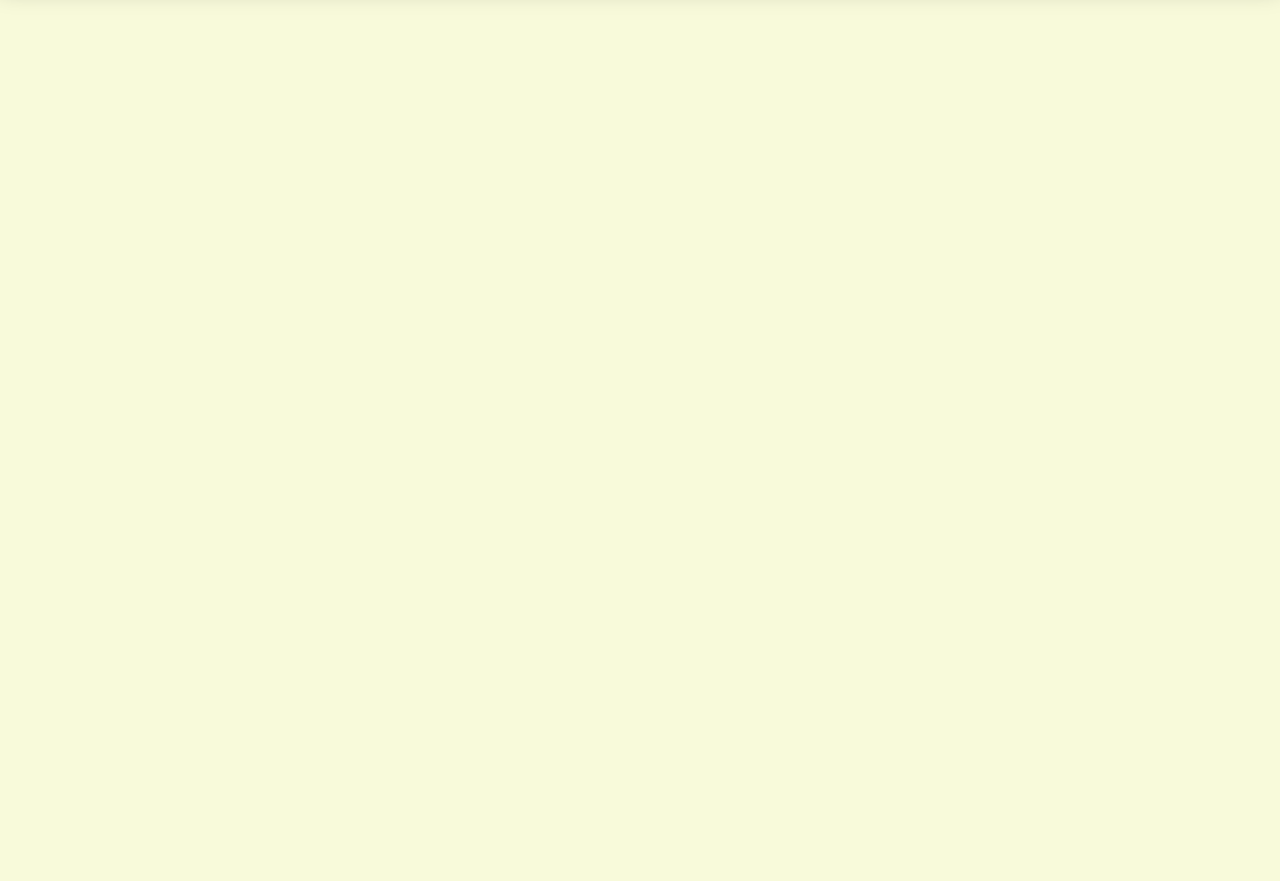
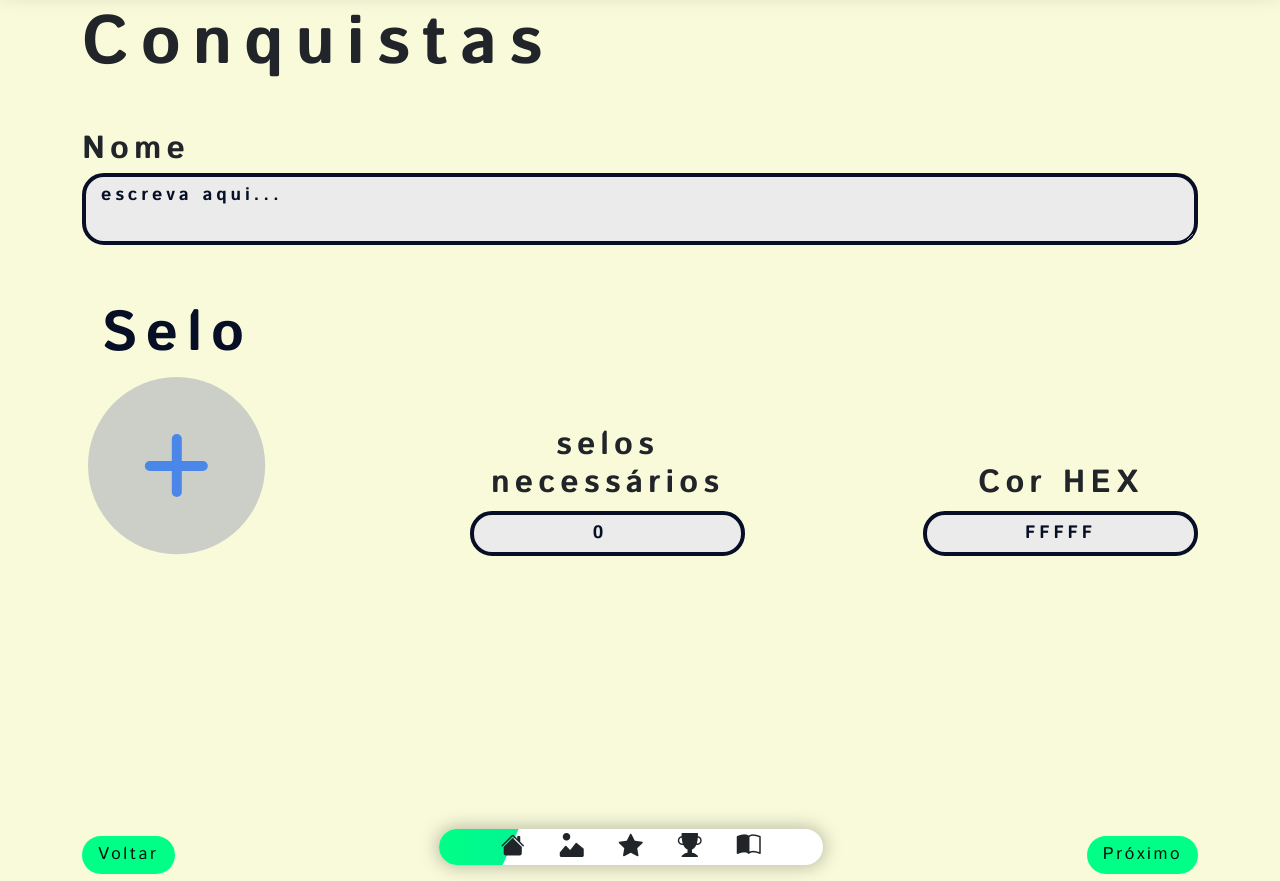
Before and after one commit to DaGitFella/gameficacao-secit.client, an Angular app: page /create_event/reward in a window 1280 px wide. Before the commit this address led to /. Shown: the part 100-981 px from the top of the page. Before the commit the page ends 800 px from the top, so only its background shows below. Built offline with nearby package versions, Linux system fonts and the light colour scheme.

Commit message:
nav menu finished without the logic behind it

```diff
--- a/src/app/app.component.html
+++ b/src/app/app.component.html
@@ -1,4 +1,15 @@
 <app-header></app-header>
 <div class="container">
   <router-outlet></router-outlet>
+  <div class="row my-5">
+    <div class="col d-flex justify-content-between align-items-center">
+      <button type="button" class="btn d-flex align-items-center">
+        <a class="change-color">Voltar</a>
+      </button>
+      <app-side-bar></app-side-bar>
+      <button type="button" class="btn d-flex align-items-center">
+        <a class="change-color">Próximo</a>
+      </button>
+    </div>
+  </div>
 </div>
--- a/src/app/app.routes.ts
+++ b/src/app/app.routes.ts
@@ -12,7 +12,7 @@ export const routes: Routes = [
   {path: '', component: HomeComponent},
   {path: 'create_event', component: EventComponent},
   {path: 'create_event/stamps', component: StampsComponent},
-  {path: 'create/event/reward', component: RewardComponent},
+  {path: 'create_event/reward', component: RewardComponent},
   {path: 'create_event/activities', component: ActivitiesComponent},
   {path: 'create_event/achievement', component: AchievementComponent},
   {path: 'visualize', component: VisualizeComponent},
--- a/src/app/components/pages/achievement/achievement.component.html
+++ b/src/app/components/pages/achievement/achievement.component.html
@@ -22,19 +22,4 @@
              class="form-control event-input justify-content-center text-spacing fw-bolder text-center">
     </div>
   </div>
-  <div class="row">
-    <div class="col d-flex justify-content-end">
-      <div class="d-flex buttons">
-        <button type="button" class="btn d-flex align-items-center">
-          <a class="change-color">Adicionar</a>
-          <i class="bi bi-plus fw-bolder change-color d-flex align-items-center"></i>
-        </button>
-        <button type="button" class="btn d-flex align-items-center">
-          <a class="change-color">Próximo</a>
-          <i class="bi bi-arrow-right-short fw-bolder change-color d-flex align-items-center"></i>
-        </button>
-      </div>
-    </div>
-
-  </div>
 </section>
--- a/src/app/components/pages/activities/activities.component.html
+++ b/src/app/components/pages/activities/activities.component.html
@@ -54,18 +54,4 @@
       </div>
     </div>
   </div>
-  <div class="row">
-    <div class="col d-flex justify-content-end">
-      <div class="d-flex buttons">
-        <button type="button" class="btn d-flex align-items-center">
-          <a class="change-color">Adicionar</a>
-          <i class="bi bi-plus fw-bolder change-color d-flex align-items-center"></i>
-        </button>
-        <button type="button" class="btn d-flex align-items-center">
-          <a class="change-color">Próximo</a>
-          <i class="bi bi-arrow-right-short fw-bolder change-color d-flex align-items-center"></i>
-        </button>
-      </div>
-    </div>
-  </div>
 </section>
--- a/src/app/components/pages/event/event.component.html
+++ b/src/app/components/pages/event/event.component.html
@@ -27,13 +27,4 @@
              class="form-control d-flex justify-content-center text-spacing fw-bolder text-center">
     </div>
   </div>
-  <div class="row">
-    <div class="col d-flex justify-content-end">
-      <button type="button" class="btn d-flex align-items-center">
-        <a class="change-color">Próximo</a>
-        <i class="bi bi-arrow-right-short fw-bolder change-color d-flex align-items-center"></i>
-      </button>
-    </div>
-
-  </div>
 </section>
--- a/src/app/components/pages/event/event.component.ts
+++ b/src/app/components/pages/event/event.component.ts
@@ -1,9 +1,12 @@
 import { Component } from '@angular/core';
+import {SideBarComponent} from "../../side-bar/side-bar.component";
 
 @Component({
   selector: 'app-event',
   standalone: true,
-  imports: [],
+  imports: [
+    SideBarComponent
+  ],
   templateUrl: './event.component.html',
   styleUrl: './event.component.css'
 })
--- a/src/app/components/pages/reward/reward.component.html
+++ b/src/app/components/pages/reward/reward.component.html
@@ -32,19 +32,4 @@
       </div>
     </div>
   </div>
-  <div class="row">
-    <div class="col d-flex justify-content-end">
-      <div class="d-flex buttons">
-        <button type="button" class="btn d-flex align-items-center">
-          <a class="change-color">Adicionar</a>
-          <i class="bi bi-plus fw-bolder change-color d-flex align-items-center"></i>
-        </button>
-        <button type="button" class="btn d-flex align-items-center">
-          <a class="change-color">Próximo</a>
-          <i class="bi bi-arrow-right-short fw-bolder change-color d-flex align-items-center"></i>
-        </button>
-      </div>
-    </div>
-
-  </div>
 </section>
--- a/src/app/components/pages/stamps/stamps.component.html
+++ b/src/app/components/pages/stamps/stamps.component.html
@@ -21,12 +21,4 @@
       </form>
     </div>
   </div>
-  <div class="row">
-    <div class="col d-flex justify-content-end">
-      <button type="button" class="btn d-flex align-items-center">
-        <a class="change-color">Próximo</a>
-        <i class="bi bi-arrow-right-short fw-bolder change-color d-flex align-items-center"></i>
-      </button>
-    </div>
-  </div>
 </section>
--- a/src/app/components/side-bar/side-bar.component.css
+++ b/src/app/components/side-bar/side-bar.component.css
@@ -1,61 +1,25 @@
-/*sidebar*/
-.sidebar {
-  width: clamp(250px, 25vw, 389px);
-  height: 100vh;
-  left: 0;
-  padding: 0 clamp(20px, 5vw, 38px) 0 clamp(15px, 4vw, 33px);
-  border-right: 2px solid #B5B8B5;
-  background-color: var(--background-color);
+/*bottomBar*/
+.bottomBar {
+  background-color: var(--forms-background);
+  width: 30vw;
+  padding: 0 50px;
+  border-radius: 53px;
+  box-shadow: 0 0 18.6px 2px rgba(0, 0, 0, 0.25);
+  box-sizing: border-box;
 }
 
-/*sidebar items*/
-.sidebar ul {
-  margin-top: 40px;
-  gap: 22px;
+.bi {
+  font-size: 24px;
 }
 
-.sidebar ul li a {
-  color: var(--primary-color);
+.bottomBar:after {
+  content: '';
+  position: absolute;
+  clip-path: polygon(0 0, 100% 0, 80% 100%, 0% 100%);
+  background: linear-gradient(90deg, #00FF86 0%, #0095FF 1007.69%);;
+  width: 80px;
+  height: 100%;
+  left: 0;
+  top: 0;
+  border-radius: 100px 0 0 100px;
 }
-
-/*selected item*/
-.sidebar .btn.active {
-  background: #FFFFFF !important;
-  border: 4px solid #569FFD;
-}
-
-.sidebar .active .change-color {
-  color: #569FFD;
-}
-
-.sidebar ul .selected .change-color {
-  color: #4A87E9;
-}
-
-/*add-event*/
-.sidebar #add-event li {
-  background: #4A87E9;
-  color: var(--primary-color);
-}
-
-/*divider*/
-.sidebar #add-event:after {
-  content: '';
-  width: 80%;
-  height: 2px;
-  margin: 43px auto 0;
-  background: #B5B8B5;
-}
-
-/*responsive*/
-@media (min-width: 1200px) {
-  .sidebar {
-    width: clamp(200px, 20vw, 300px);
-  }
-}
-
-@media (max-width: 1000px) {
-  .sidebar {
-    display: none;
-  }
-}
--- a/src/app/components/side-bar/side-bar.component.html
+++ b/src/app/components/side-bar/side-bar.component.html
@@ -1,18 +1,8 @@
-<div class="d-flex">
-  <div class="sidebar position-fixed">
-    <ul class="list-unstyled d-flex flex-column fw-bolder" id="add-event">
-      <li *ngFor="let item of navigateItems | keyvalue: originalOrder"
-          [routerLink]="[item.value]" routerLinkActive="active" class="btn">
-        <a class="fw-bolder change-color">{{ item.key }}</a>
-        <i class="bi bi-arrow-right-short change-color fw-bolder d-flex align-items-center"></i>
-      </li>
-    </ul>
-    <ul class="list-unstyled d-flex flex-column fw-bolder" id="visualize">
-      <li *ngFor="let item of visualizeItems | keyvalue: originalOrder"
-          [routerLink]=[item.value] routerLinkActive="active" class="btn my-btn">
-        <a class="fw-bolder change-color">{{ item.key }}</a>
-        <i class="bi bi-arrow-right-short fw-bolder change-color d-flex align-items-center"></i>
-      </li>
-    </ul>
-  </div>
+<div class="bottomBar position-relative">
+  <ul class="container d-flex justify-content-between align-items-center z-2">
+    <li *ngFor="let item of navigateItems | keyvalue: originalOrder"
+        [routerLink]="[item.value]" routerLinkActive="active" role="button" class="h-100 list-style-none z-2">
+        <i class="bi {{item.key}}"></i>
+    </li>
+  </ul>
 </div>
--- a/src/app/components/side-bar/side-bar.component.ts
+++ b/src/app/components/side-bar/side-bar.component.ts
@@ -19,11 +19,11 @@ export class SideBarComponent {
 
   navigateItems =
     {
-      'Evento': "create_event",
-      'Selos': "create_event/stamps",
-      'Conquista': "create_event/reward",
-      'Recompensas': "create_event/achievement",
-      'Atividades': "create_event/activities"
+      'bi-house-fill': "create_event",
+      'bi-image-alt': "create_event/stamps",
+      'bi-star-fill': "create_event/reward",
+      'bi-trophy-fill': "create_event/achievement",
+      'bi-book-half': "create_event/activities"
     }
   ;
 
--- a/src/styles.css
+++ b/src/styles.css
@@ -1,7 +1,13 @@
 :root {
   --background-color: #F8FADA;
-  --primary-color: #0A1C16;
-  --green: #2BB674;
+  --forms-background: #FFF;
+  --text-primary-color: #0A1C16;
+  --text-secondary-color: #00140A;
+  --green: #00FF86;
+}
+
+* {
+  list-style: none;
 }
 
 body {
@@ -12,35 +18,28 @@ body {
 }
 
 section {
-  margin-left: clamp(20px, 10vw, 94px);
+  height: 100vh;
 }
 
 .btn {
-  display: flex;
-  justify-content: space-between;
-  border: 4px solid #070F27;
-  border-radius: 22px;
+  justify-content: center;
+  align-items: center;
+  border-radius: 46px;
   padding: 5px 15px;
   letter-spacing: clamp(1.5px, 0.2vw, 3px);
   font-size: clamp(1rem, 1.5vw, 1.0625rem);
   cursor: pointer;
   background: var(--green);
+  transition: ease-in-out .3s;
 }
 
 .btn:hover {
-  background: #FFFFFF !important;
-  border: 4px solid #569FFD;
-  transition: ease-in 0.3s;
+  border: 2px solid var(--green);
 }
 
-.btn .change-color {
+.btn a{
+  color: var(--text-secondary-color);
   text-decoration: none;
-  color: var(--primary-color);
-  transition: ease-in 0.3s;
-}
-
-.btn:hover>.change-color {
-  color: #569FFD !important;
 }
 
 .title {
```
